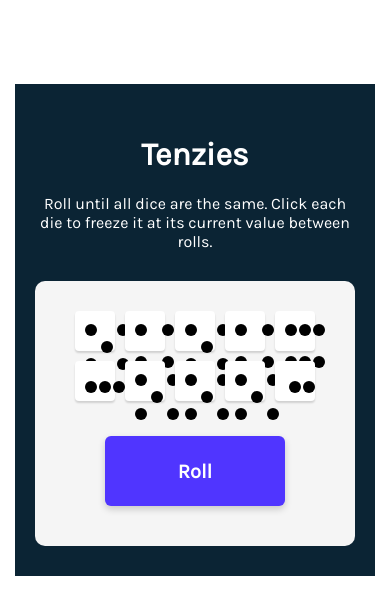
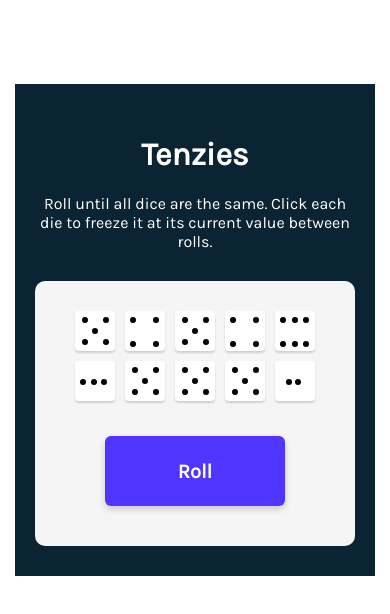
Before and after one commit to Renerd-max/TenzieGame, a React (Vite) app: page / in a window 390 px wide. Shown: the top 614 px of the page. Built offline with nearby package versions, Linux system fonts and the light colour scheme.

Commit message:
adjust the dots sizes for smaller screens

```diff
--- a/src/index.css
+++ b/src/index.css
@@ -65,7 +65,7 @@ main{
     text-align: center;
 }
 
-#dotOne, #dotTwo, #dotThree, #dotFive, #dotSix{
+#dotOne, #dotTwo, #dotThree, #dotSix{
     display:grid;
     grid-template-columns: 1fr 1fr 1fr;
     grid-template-rows: 1fr 1fr;
@@ -151,4 +151,29 @@ main{
     #rollButton{
         font-size: 20px;
     }
+
+    .dot{
+        width:6px;
+        height:6px;
+    }
+
+    .die{
+        padding: 6px 5px;
+    }
+
+    #dotSix{
+        gap: 18px 5px;
+    }
+
+    #dotFour{
+        gap:18px 15px;
+    }
+
+    #fiveUp, #fiveBottom{
+        gap: 15px;
+    }
+
+    #dotOne, #dotTwo, #dotThree{
+        margin-top:38%;
+    }
 }
```
